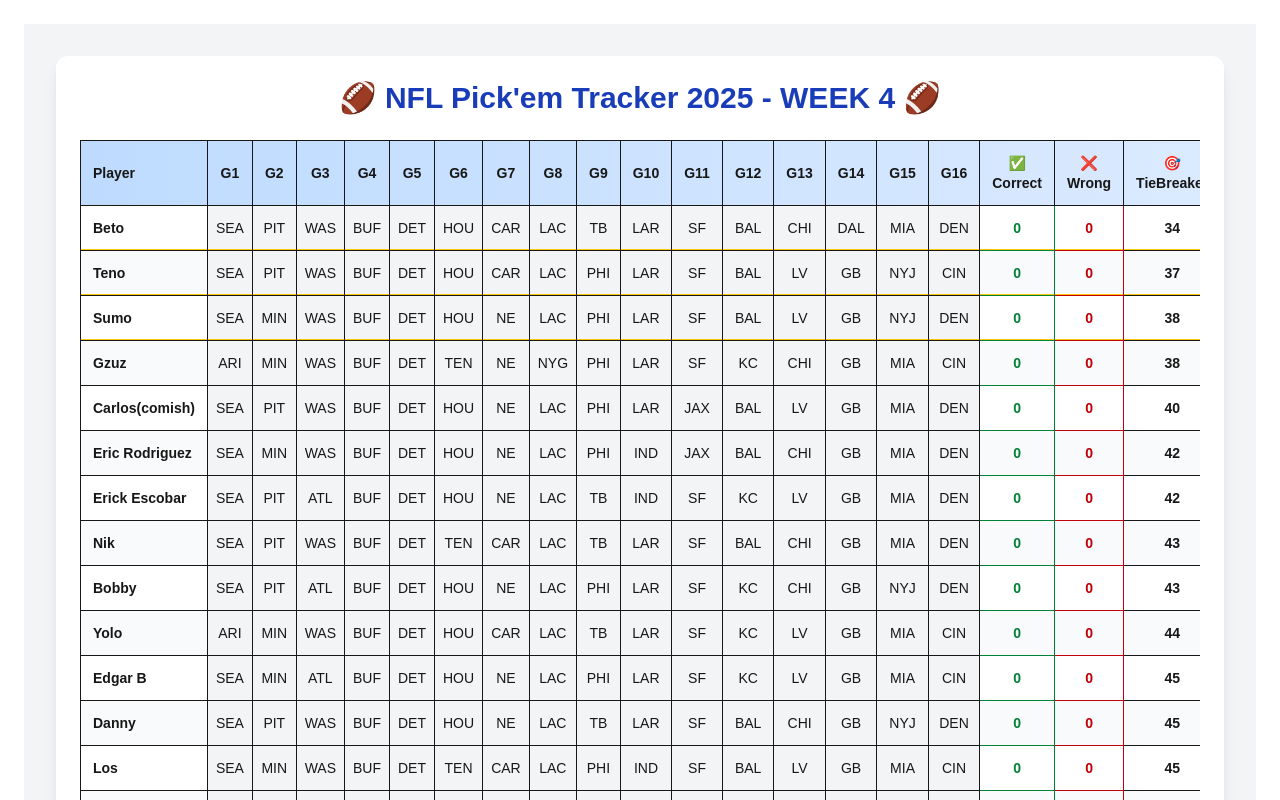
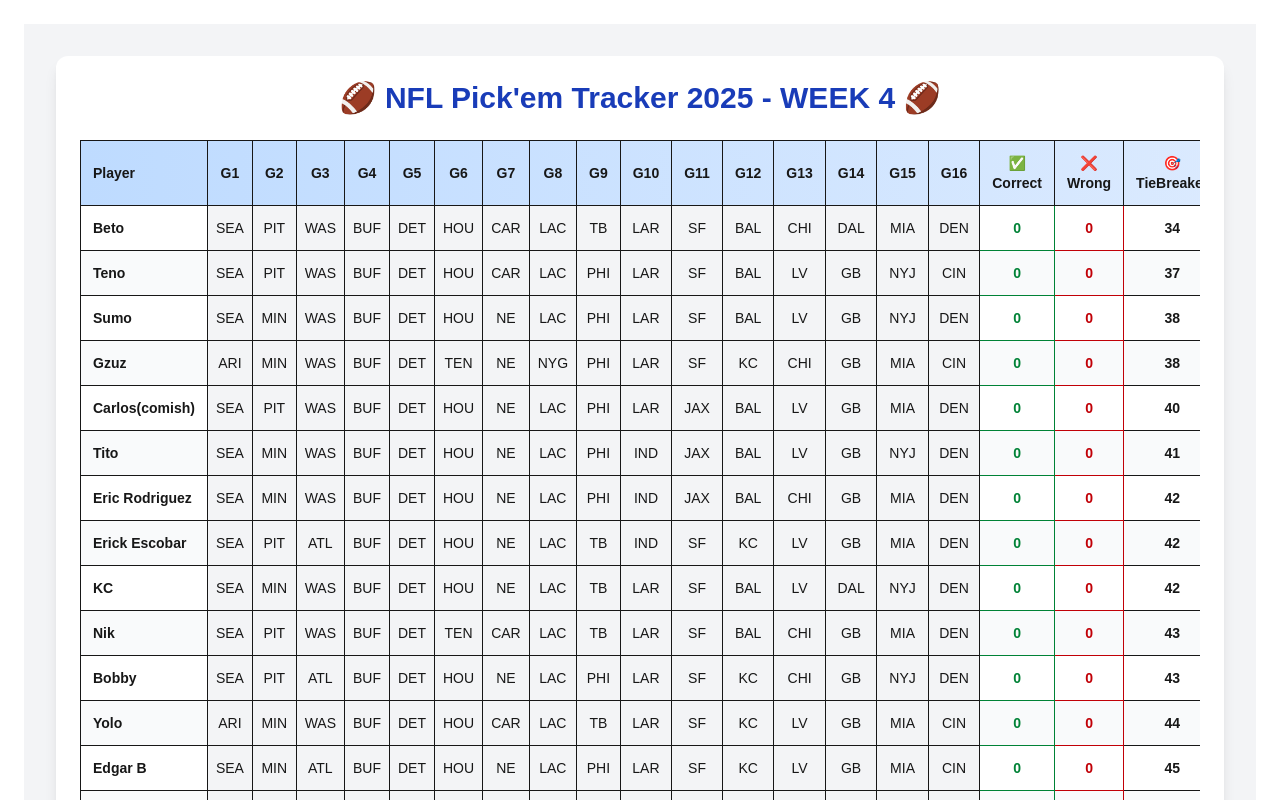
Before and after one commit to CarlosMartinezCM/pickEmTracker, a Next.js app: page / in a window 1280 px wide. Shown: the top 800 px of the page. Built offline with nearby package versions, Linux system fonts and the light colour scheme.

Commit message:
added 2 more picks and removed highlights around 4 top players.

```diff
--- a/app/components/PickEmBoard.tsx
+++ b/app/components/PickEmBoard.tsx
@@ -78,6 +78,8 @@ const initialPlayers: Player[] = [
   { name: "Gzuz", picks: ["ARI","MIN","WAS","BUF","DET","TEN","NE","NYG","PHI","LAR","SF","KC","CHI","GB","MIA","CIN"], tiebreaker: 38 },
   { name: "Danny", picks: ["SEA","PIT","WAS","BUF","DET","HOU","NE","LAC","TB","LAR","SF","BAL","CHI","GB","NYJ","DEN"], tiebreaker: 45 },
   { name: "Los", picks: ["SEA","MIN","WAS","BUF","DET","TEN","CAR","LAC","PHI","IND","SF","BAL","LV","GB","MIA","CIN"], tiebreaker: 45 },
+  { name: "Tito", picks: ["SEA", "MIN", "WAS", "BUF", "DET", "HOU", "NE", "LAC", "PHI", "IND", "JAX", "BAL", "LV", "GB", "NYJ", "DEN"], tiebreaker: 41 },
+  { name: "KC", picks: ["SEA", "MIN", "WAS", "BUF", "DET", "HOU", "NE", "LAC", "TB", "LAR", "SF", "BAL", "LV", "DAL", "NYJ", "DEN"], tiebreaker: 42 }
 ];
 
 // Helper: calculate correct/wrong
@@ -201,7 +203,7 @@ export default function PickemTracker() {
             <tbody>
               {leaderboard.map((player, i) => {
                 const record = calculateRecord(player.picks, results);
-                const isTop4 = player.rank <= 4;
+                const isTop4 = player.rank <= 1;
                 return (
                   <tr
                     key={player.name}
```
